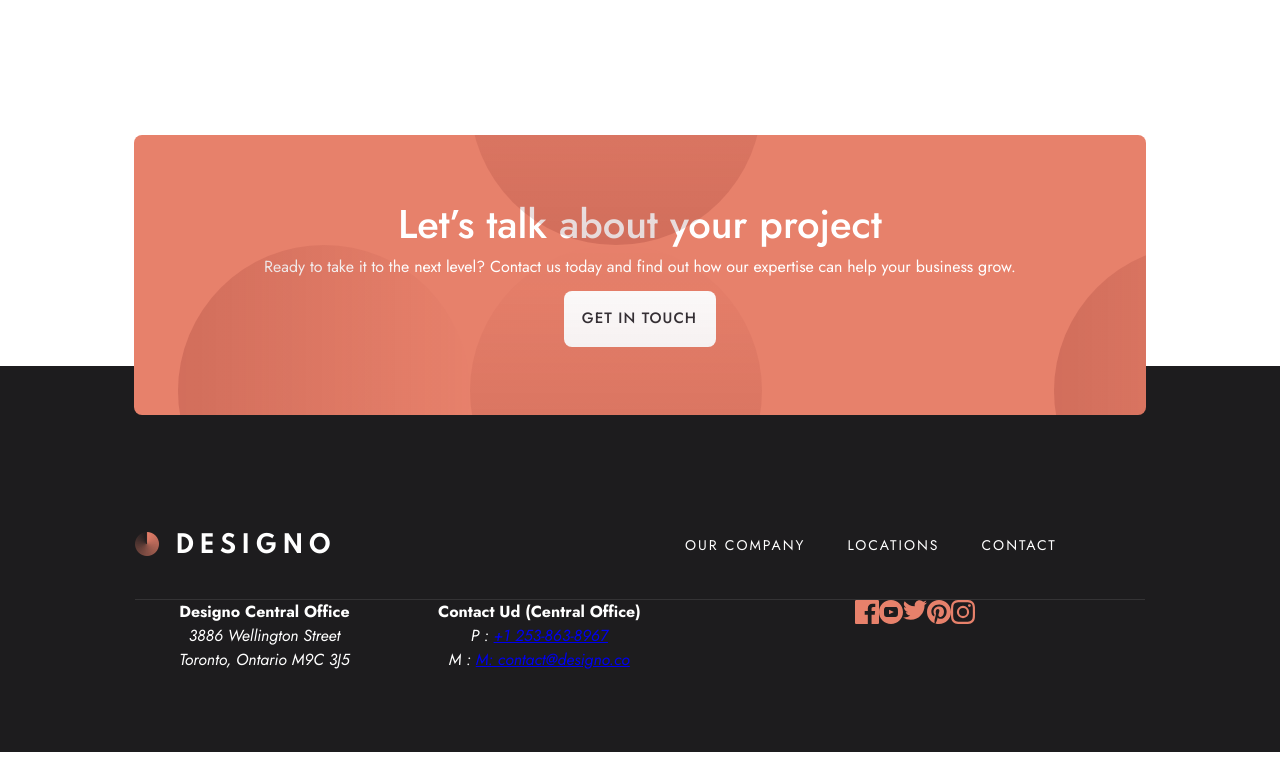
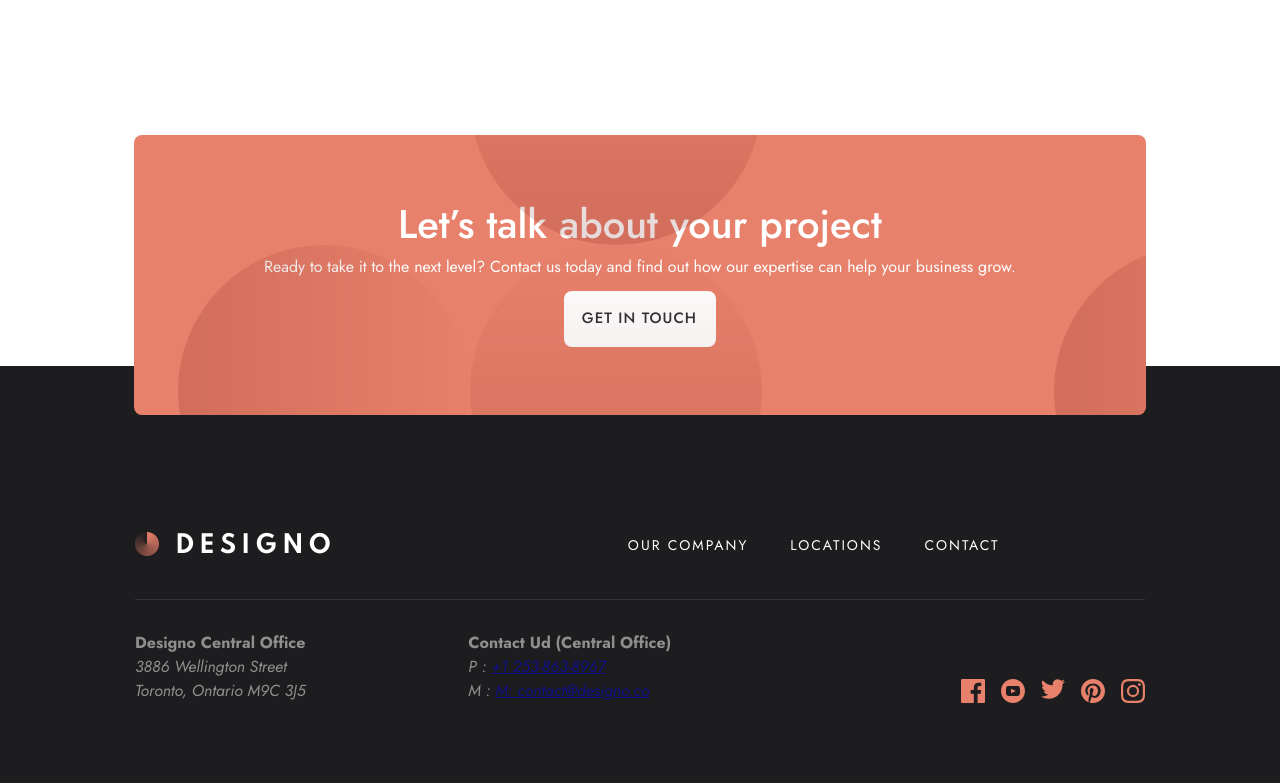
Before and after one commit to mrcordova/designo-multi-page-website, a plain HTML site: page frontend/index.html in a window 1280 px wide. Shown: the part 2622-3405 px from the top of the page. Before the commit the page ends 3374 px from the top, so only its background shows below. Drawn offline with Linux system fonts and the light colour scheme.

Commit message:
WIP contact section of footer

```diff
--- a/frontend/css/style.css
+++ b/frontend/css/style.css
@@ -198,9 +198,7 @@ footer {
   grid-template-areas:
     "logo"
     "directory"
-    "address"
-    "tel"
-    "links";
+    "info";
   padding-block: clamp(15.813rem, calc(21.001rem + -22.137vw), 10.375rem)
     clamp(4rem, calc(3.046rem + 4.071vw), 5rem);
 
@@ -235,16 +233,24 @@ footer {
     flex-direction: column;
     /* width: 100%; */
   }
-  & .address {
-    grid-area: address;
+  & .info {
+    grid-area: info;
+    padding-block-start: clamp(1.938rem, calc(3.037rem + -2.29vw), 2.5rem);
+    gap: clamp(1.938rem, calc(3.037rem + -2.29vw), 2.5rem);
+    display: flex;
+    flex-direction: column;
+    align-items: center;
+  }
+  & .address,
+  .tel {
+    opacity: 50%;
   }
 
-  & .tel {
-    grid-area: tel;
-  }
   & .links {
     grid-area: links;
     display: flex;
+    gap: 1rem;
+    /* padding-block-start: clamp(1.938rem, calc(3.037rem + -2.29vw), 2.5rem); */
   }
 }
 #mobile-popover-menu:popover-open {
@@ -494,7 +500,7 @@ footer {
     padding-inline: clamp(2.438rem, calc(-6.562rem + 18.75vw), 10.313rem);
     grid-template-areas:
       "logo logo directory"
-      "address tel links";
+      "info info info";
 
     & .footer-logo {
       /* border-bottom: 0; */
@@ -507,6 +513,20 @@ footer {
       border-bottom: 1px solid hsl(from var(--white) h s l / 0.1);
       flex-direction: row;
       width: 100%;
+    }
+    & .info {
+      flex-direction: row;
+      width: 100%;
+      align-items: flex-end;
+      gap: clamp(3.563rem, calc(-6.366rem + 20.685vw), 12.25rem);
+      text-align: left;
+      /* justify-content: space-between; */
+    }
+
+    & .links {
+      /* width: 100%; */
+
+      margin-inline-start: auto;
     }
   }
 
--- a/frontend/index.html
+++ b/frontend/index.html
@@ -220,6 +220,7 @@
           <button class="locations">locations</button>
           <button class="contact">contact</button>
         </div>
+        <div class="info">
           <div class="address">
             <h4>Designo Central Office</h4>
             <address>
@@ -273,6 +274,7 @@
             </svg>
           </div>
         </div>
+      </div>
     </footer>
   </body>
 </html>
```
Lines whose indentation alone changed are shown as unchanged.
